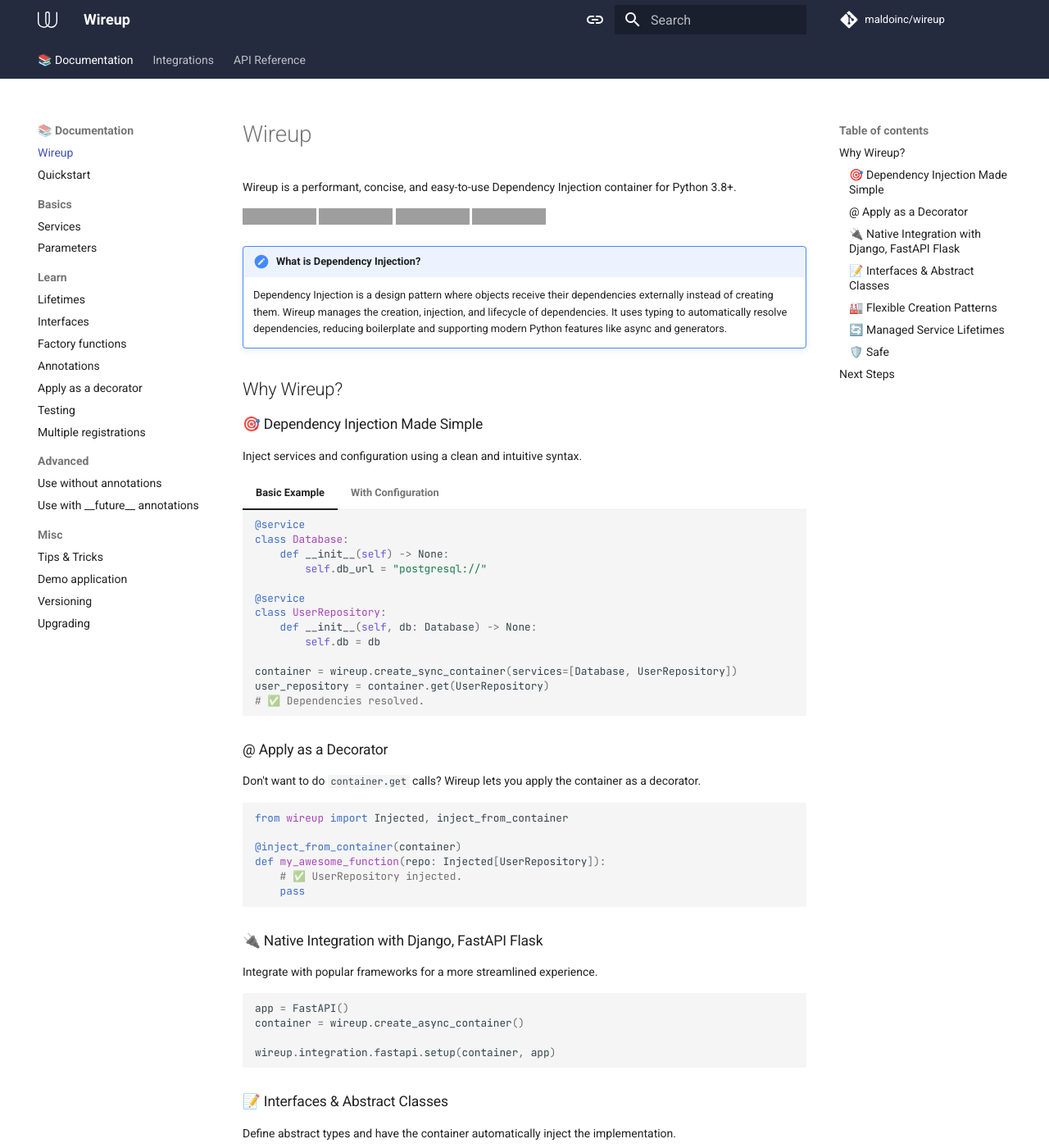
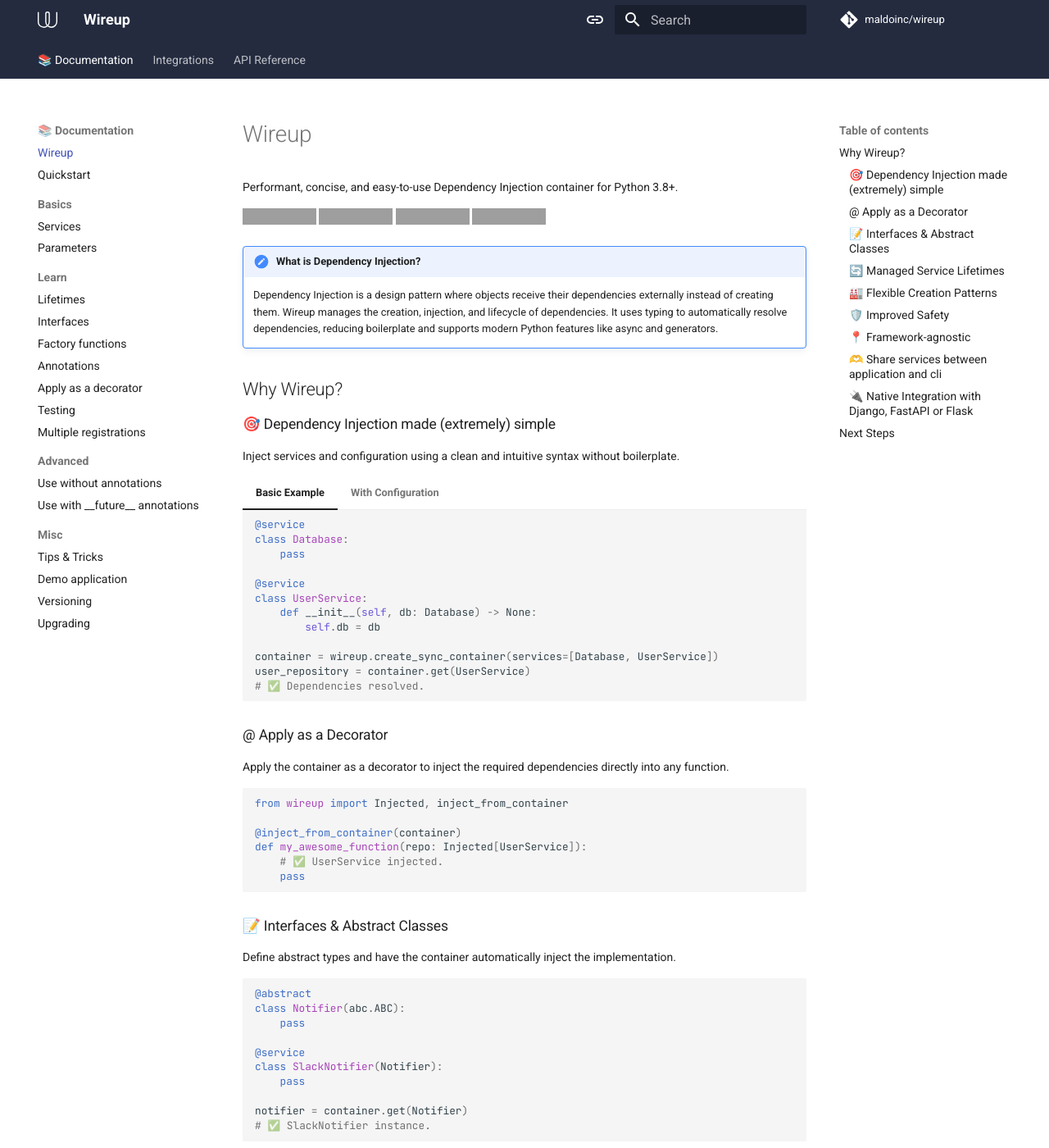
Before and after one commit to maldoinc/wireup, an MkDocs documentation site: the page built from docs/pages/index.md, in a window 1280 px wide and 1400 px high. Shown: the whole window at 82% size. Built offline with MkDocs 1.6.1 and Material for MkDocs 9.7.7, drawn with Linux system fonts in a browser that asks for light colours; comment, search, counter and statistics services are not loaded; the version menu is left out; some of the changed text lies outside the part shown; grey boxes are pictures that could not be loaded.

Commit message:
Update docs

````diff
--- a/docs/pages/index.md
+++ b/docs/pages/index.md
@@ -1,4 +1,4 @@
-Wireup is a performant, concise, and easy-to-use Dependency Injection container for Python 3.8+.
+Performant, concise, and easy-to-use Dependency Injection container for Python 3.8+.
 
 [![GitHub](https://img.shields.io/github/license/maldoinc/wireup)](https://github.com/maldoinc/wireup)
 [![Coverage](https://img.shields.io/codeclimate/coverage/maldoinc/wireup?label=Coverage)](https://codeclimate.com/github/maldoinc/wireup)
@@ -8,29 +8,28 @@ Wireup is a performant, concise, and easy-to-use Dependency Injection container
 !!! note "What is Dependency Injection?"
     Dependency Injection is a design pattern where objects receive their dependencies externally instead of creating them.
     Wireup manages the creation, injection, and lifecycle of dependencies. It uses typing to automatically
-    resolve dependencies, reducing boilerplate and supporting modern Python features like async and generators.
+    resolve dependencies, reducing boilerplate and supports modern Python features like async and generators.
 
 ## Why Wireup?
 
-### 🎯 Dependency Injection Made Simple
+### 🎯 Dependency Injection made (extremely) simple
 
-Inject services and configuration using a clean and intuitive syntax.
+Inject services and configuration using a clean and intuitive syntax without boilerplate.
 
 === "Basic Example"
 
     ```python
     @service
     class Database:
-        def __init__(self) -> None:
-            self.db_url = "postgresql://"
+        pass
 
     @service
-    class UserRepository:
+    class UserService:
         def __init__(self, db: Database) -> None:
             self.db = db
 
-    container = wireup.create_sync_container(services=[Database, UserRepository])
-    user_repository = container.get(UserRepository)
+    container = wireup.create_sync_container(services=[Database, UserService])
+    user_repository = container.get(UserService)
     # ✅ Dependencies resolved.
     ```
 
@@ -43,15 +42,15 @@ Inject services and configuration using a clean and intuitive syntax.
             self.db_url = db_url
 
     @service
-    class UserRepository:
+    class UserService:
         def __init__(self, db: Database) -> None:
             self.db = db
 
     container = wireup.create_sync_container(
-        services=[Database, UserRepository],
+        services=[Database, UserService],
         parameters={"db_url": os.environ.get("APP_DB_URL")}
     )
-    user_repository = container.get(UserRepository)
+    user_repository = container.get(UserService)
     db_url = container.params.get("db_url")
     # ✅ Dependencies resolved.
     ```
@@ -59,26 +58,15 @@ Inject services and configuration using a clean and intuitive syntax.
 
 ### @ Apply as a Decorator
 
-Don't want to do `container.get` calls? Wireup lets you apply the container as a decorator.
+Apply the container as a decorator to inject the required dependencies directly into any function.
 
 ```python
 from wireup import Injected, inject_from_container
 
 @inject_from_container(container)
-def my_awesome_function(repo: Injected[UserRepository]):
-    # ✅ UserRepository injected.
+def my_awesome_function(repo: Injected[UserService]):
+    # ✅ UserService injected.
     pass
-```
-
-### 🔌 Native Integration with Django, FastAPI Flask
-
-Integrate with popular frameworks for a more streamlined experience.
-
-```python
-app = FastAPI()
-container = wireup.create_async_container()
-
-wireup.integration.fastapi.setup(container, app)
 ```
 
 ### 📝 Interfaces & Abstract Classes
@@ -90,20 +78,54 @@ Define abstract types and have the container automatically inject the implementa
 class Notifier(abc.ABC):
     pass
 
-
 @service
 class SlackNotifier(Notifier):
     pass
-
 
 notifier = container.get(Notifier)
 # ✅ SlackNotifier instance.
 ```
 
+### 🔄 Managed Service Lifetimes
+
+Declare dependencies as singletons, scoped, or transient to control whether to inject a fresh copy or reuse existing instances.
+
+=== "Singleton"
+
+    One instance per application. `@service(lifetime="singleton")` is the default.
+
+    ```python
+    @service
+    class Database:
+        pass
+    ```
+
+=== "Scoped"
+
+    One instance per scope/request, shared within that scope/request.
+
+    ```python
+    @service(lifetime="scoped")
+    class RequestContext:
+        def __init__(self) -> None:
+            self.request_id = uuid4()
+    ```
+
+=== "Transient"
+
+    When full isolation and clean state is required. Every request to create transient services results in a new instance.
+
+    ```python
+    @service(lifetime="transient")
+    class OrderProcessor:
+        pass
+    ```
+
 ### 🏭 Flexible Creation Patterns
 
 Defer instantiation to specialized factories when complex initialization or cleanup is required.
-Full support for async and generators. Wireup will take care of cleanup.
+Full support for async and generators. Wireup will take care of cleanup at the correct time depending on the service
+lifetime.
 
 === "Synchronous"
 
@@ -113,8 +135,8 @@ Full support for async and generators. Wireup will take care of cleanup.
             self.client = client
 
     @service
-    def http_client_factory() -> Iterator[Weatherclient]:
-        async with requests.Session() as sess:
+    def weather_client_factory() -> Iterator[Weatherclient]:
+        with requests.Session() as sess:
             yield WeatherClient(client=sess)
     ```
 
@@ -126,18 +148,17 @@ Full support for async and generators. Wireup will take care of cleanup.
             self.client = client
 
     @service
-    async def http_client_factory() -> AsyncIterator[Weatherclient]:
+    async def weather_client_factory() -> AsyncIterator[Weatherclient]:
         async with aiohttp.ClientSession() as sess:
             yield WeatherClient(client=sess)
     ```
 
-### 🔄 Managed Service Lifetimes
 
-Declare dependencies as singletons, scoped, or transient to control whether to inject a fresh copy or reuse existing instances.
+### 🛡️ Improved Safety
 
-### 🛡️ Safe
+Wireup is mypy strict compliant and will not introduce type errors in your code.
 
-Wireup will warn you at the earliest possible stage about misconfigurations to avoid runtime surprises.
+It will also warn you at the earliest possible stage about configuration errors to avoid surprises.
 
 
 === "Container Creation"
@@ -169,7 +190,7 @@ Wireup will warn you at the earliest possible stage about misconfigurations to a
 
 === "Integrations"
 
-    When using the Wireup integrations all dependencies are checked for validity.
+    Wireup integrations assert that requested injections in the framework are valid.
     ```python
     @app.get("/")
     def home(foo: Injected[NotManagedByWireup]):
@@ -183,7 +204,7 @@ Wireup will warn you at the earliest possible stage about misconfigurations to a
 
 === "Parameter Checks"
 
-    Wireup parameters are also checked for validity.
+    Configuration parameters are also checked for validity.
     ```python
     class Database:
         def __init__(self, url: Annotated[str, Inject(param="db_url")]) -> None:
@@ -192,6 +213,30 @@ Wireup will warn you at the earliest possible stage about misconfigurations to a
     # ❌ Parameter 'url' of Type 'Database' depends on an unknown Wireup parameter 'db_url'.
     ```
 
+### 📍 Framework-agnostic
+
+Wireup provides its own Dependency Injection mechanism and is not tied things like http. You can use it anywhere
+you like.
+
+### 🫶 Share services between application and cli
+
+If your Web application has an accompanying CLI, you can use Wireup to share the service layer between.
+
+### 🔌 Native Integration with Django, FastAPI or Flask
+
+Integrate with popular frameworks for a smoother developer experience.
+Integrations will manage request scopes, injection in endpoints and lifecycle of servies.
+
+```python
+app = FastAPI()
+container = wireup.create_async_container(services=[UserService, Database])
+
+@app.get("/")
+def users_list(user_service: Injected[UserService]):
+    pass
+
+wireup.integration.fastapi.setup(container, app)
+```
 
 ## Next Steps
 
````
Also changed, not shown: other parts of docs/pages/index.md (+1 -1 lines), docs/pages/factory_functions.md (+7 -6 lines), docs/pages/integrations/flask.md (+2 -2 lines), docs/pages/testing.md (+1 -1 lines).
